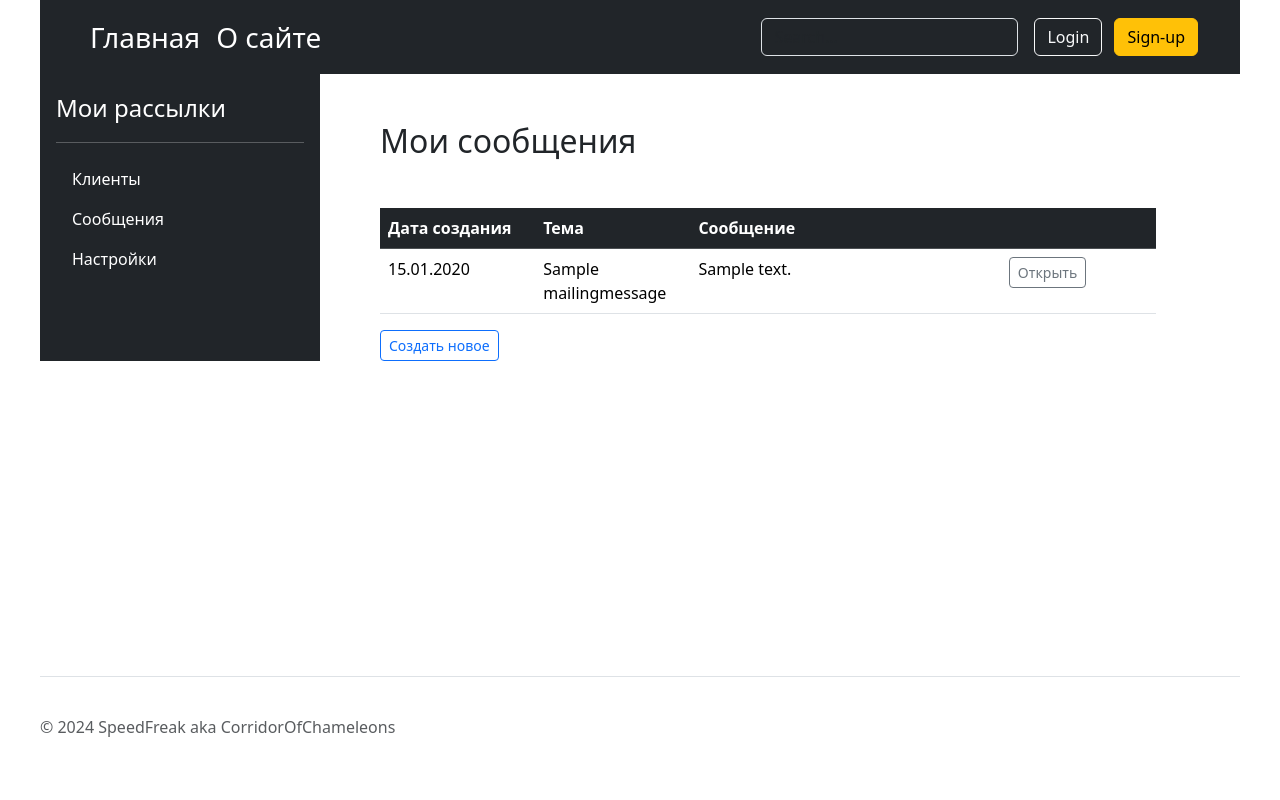
After one commit to corridorofchameleons/mailing_service, a Django app: page /messages/ in a window 1280 px wide. The commit adds this page. Run offline with Django 5.2, Linux system fonts and the light colour scheme; tables that the repository leaves empty hold one stand-in row (values such as "Sample post"); some libraries are stand-ins or nearby versions.

Commit message:
add messages crud

```diff
--- a/config/settings.py
+++ b/config/settings.py
@@ -42,6 +42,8 @@ INSTALLED_APPS = [
     'django.contrib.staticfiles',
 
     'mailing',
+    'crispy_forms',
+    'crispy_bootstrap5',
 ]
 
 MIDDLEWARE = [
@@ -110,7 +112,7 @@ AUTH_PASSWORD_VALIDATORS = [
 # Internationalization
 # https://docs.djangoproject.com/en/5.0/topics/i18n/
 
-LANGUAGE_CODE = 'en-us'
+LANGUAGE_CODE = 'ru-ru'
 
 TIME_ZONE = 'UTC'
 
@@ -144,3 +146,5 @@ EMAIL_HOST_PASSWORD = os.getenv('SMTP_PASS')
 DEFAULT_FROM_EMAIL = EMAIL_HOST_USER
 SERVER_EMAIL = EMAIL_HOST_USER
 EMAIL_ADMIN = EMAIL_HOST_USER
+
+CRISPY_TEMPLATE_PACK = "bootstrap5"
--- a/mailing/admin.py
+++ b/mailing/admin.py
@@ -17,7 +17,7 @@ class MailingAdmin(admin.ModelAdmin):
 
 @admin.register(MailingMessage)
 class MailingMessageAdmin(admin.ModelAdmin):
-    list_display = ['subject', 'text', 'mailing_list']
+    list_display = ['created_at', 'subject', 'text', 'mailing_list']
 
     def mailing_list(self, obj):
         result = []
--- a/mailing/models.py
+++ b/mailing/models.py
@@ -55,6 +55,7 @@ class Mailing(models.Model):
 class MailingMessage(models.Model):
     subject = models.CharField(max_length=100, verbose_name='Тема письма')
     text = models.TextField(verbose_name='Тело письма')
+    created_at = models.DateField(auto_now=True, verbose_name='Дата создания')
 
     def __str__(self):
         return self.subject
--- a/mailing/templates/mailing/base.html
+++ b/mailing/templates/mailing/base.html
@@ -1,7 +1,7 @@
 {% load static %}
 
 <!doctype html>
-<html lang="en" data-bs-theme="auto">
+<html lang="en" data-bs-theme="dark">
 <head>
     <script src="{% static 'js/color-modes.js' %}"></script>
 
@@ -18,8 +18,10 @@
 
     <style>
         body {
+            position: relative;
             width: 1200px;
             margin: auto;
+            padding-bottom: 100px;
         }
         .my-link {
             text-decoration: none;
@@ -27,6 +29,12 @@
         .my-link:hover {
             font-weight: bold;
             text-decoration: none;
+        }
+        footer {
+            position: absolute;
+            bottom: 0;
+            height: 100px;
+            width: 100%;
         }
 
         .bd-placeholder-img {
@@ -105,6 +113,7 @@
         .bd-mode-toggle .dropdown-menu .active .bi {
           display: block !important;
         }
+
     </style>
 
 
@@ -149,7 +158,7 @@
                 </a>
             </li>
             <li>
-                <a href="#" class="nav-link text-white my-link">
+                <a href="{% url 'mailing:message_list' %}" class="nav-link text-white my-link">
                     Сообщения
                 </a>
             </li>
@@ -161,15 +170,25 @@
             <li>
 
         </ul>
-        <hr>
+
 
     </div>
 
     {% block content %}
     {% endblock %}
+
+
 </main>
+
+<footer class="d-flex flex-wrap justify-content-between align-items-center py-3 my-4 border-top">
+    <div class="col-md-4 d-flex align-items-center">
+
+        <span class="mb-3 mb-md-0 text-body-secondary">&copy; 2024 SpeedFreak aka CorridorOfChameleons</span>
+    </div>
+</footer>
+
 <script src="{% static 'js/bundle.min.js' %}"></script>
 
-<script src="{% static 'css/sidebars.js' %}"></script>
+<script src="{% static 'js/sidebars.js' %}"></script>
 </body>
 </html>
--- /dev/null
+++ b/mailing/templates/mailing/mailingmessage_list.html
@@ -0,0 +1,38 @@
+{% extends 'mailing/base.html' %}
+
+{% block content %}
+<div class="col-8">
+<div class="container ms-5 mt-5">
+    <h2>Мои сообщения</h2>
+</div>
+<div class="container ms-5 mt-5">
+    <table class="table" style="width: 100%">
+        <colgroup>
+            <col span="1" style="width: 20%;">
+            <col span="1" style="width: 20%;">
+            <col span="1" style="width: 40%;">
+            <col span="1" style="width: 20%;">
+        </colgroup>
+        <thead class="table-dark">
+        <tr>
+            <th scope="col">Дата создания</th>
+            <th scope="col">Тема</th>
+            <th scope="col">Сообщение</th>
+            <th scope="col"></th>
+        </tr>
+        </thead>
+        <tbody>
+        {% for message in mailingmessage_list %}
+        <tr>
+            <td>{{ message.created_at|date:'d.m.Y' }}</td>
+            <td>{{ message.subject }}</td>
+            <td>{{ message.text|truncatechars:50 }}</td>
+            <td><a class="btn btn-outline-secondary btn-sm" href="{% url 'mailing:message_detail' message.pk %}">Открыть</a></td>
+        </tr>
+        {% endfor %}
+        </tbody>
+    </table>
+    <a href="{% url 'mailing:message_create' %}"><button class="btn btn-outline-primary btn-sm">Создать новое</button></a>
+</div>
+    </div>
+{% endblock %}
--- a/mailing/urls.py
+++ b/mailing/urls.py
@@ -2,10 +2,16 @@ from django.conf import settings
 from django.conf.urls.static import static
 from django.urls import path
 from mailing.apps import MailingConfig
-from mailing.views import index
+from mailing.views import index, MessageCreateView, MessageListView, MessageUpdateView, MessageDetailView, \
+    MessageDeleteView
 
 app_name = MailingConfig.name
 
 urlpatterns = [
     path('', index, name='index'),
+    path('messages/create/', MessageCreateView.as_view(), name='message_create'),
+    path('messages/update/<int:pk>', MessageUpdateView.as_view(), name='message_update'),
+    path('messages/delete/<int:pk>/', MessageDeleteView.as_view(), name='message_delete'),
+    path('messages/<int:pk>', MessageDetailView.as_view(), name='message_detail'),
+    path('messages/', MessageListView.as_view(), name='message_list'),
 ] + static(settings.MEDIA_URL, document_root=settings.MEDIA_ROOT)
--- a/mailing/views.py
+++ b/mailing/views.py
@@ -1,5 +1,38 @@
 from django.shortcuts import render
+from django.urls import reverse_lazy
+from django.views.generic import CreateView, ListView, UpdateView, DetailView, DeleteView
+
+from mailing.forms import MessageForm
+from mailing.models import MailingMessage
 
 
 def index(request):
     return render(request, 'mailing/index.html')
+
+
+class MessageListView(ListView):
+    model = MailingMessage
+
+
+class MessageDetailView(DetailView):
+    model = MailingMessage
+
+
+class MessageCreateView(CreateView):
+    model = MailingMessage
+    form_class = MessageForm
+
+    success_url = reverse_lazy('mailing:message_list')
+
+
+class MessageUpdateView(UpdateView):
+    model = MailingMessage
+    form_class = MessageForm
+
+    success_url = reverse_lazy('mailing:message_list')
+
+
+class MessageDeleteView(DeleteView):
+    model = MailingMessage
+
+    success_url = reverse_lazy('mailing:message_list')
--- a/pyproject.toml
+++ b/pyproject.toml
@@ -10,6 +10,7 @@ python = "^3.12"
 django = "^5.0.6"
 python-dotenv = "^1.0.1"
 psycopg2 = "^2.9.9"
+crispy-bootstrap5 = "^2024.2"
 
 
 [build-system]
```
Also changed, not shown: mailing/forms.py (added, +8 -0 lines), mailing/templates/mailing/mailingmessage_confirm_delete.html (added, +15 -0 lines), mailing/templates/mailing/mailingmessage_detail.html (added, +19 -0 lines), mailing/templates/mailing/mailingmessage_form.html (added, +12 -0 lines), 1 other file.
